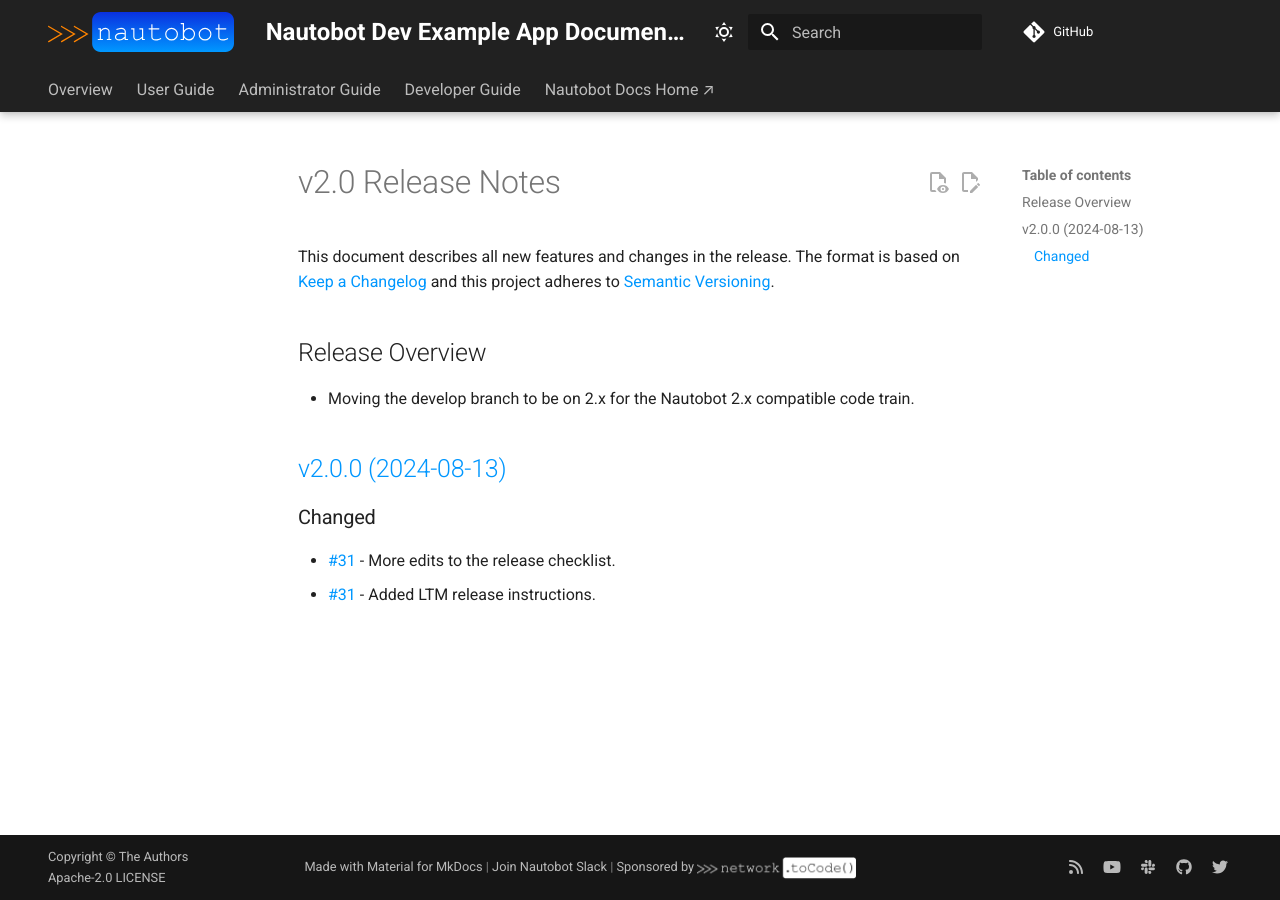
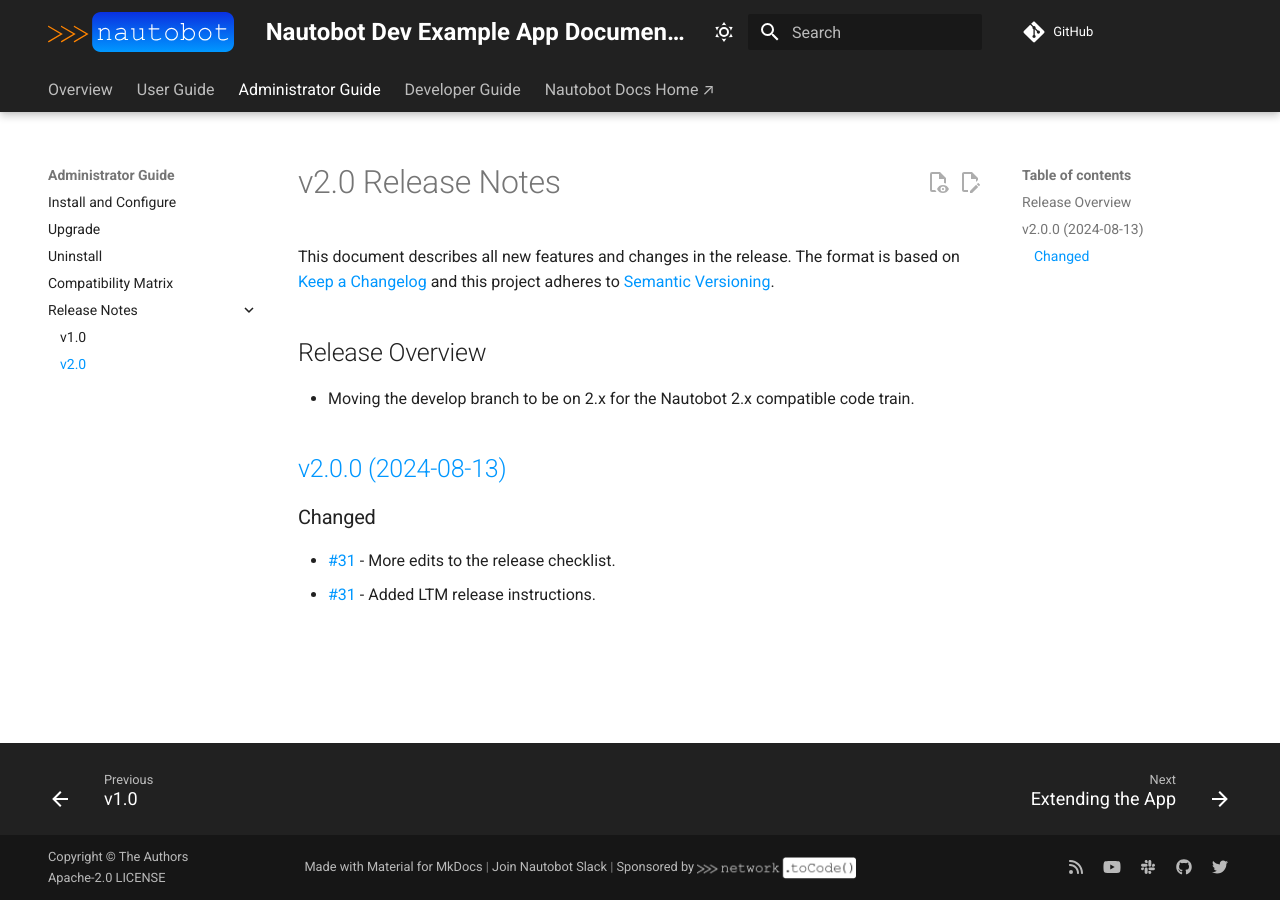
Before and after one commit to nautobot/nautobot-app-dev-example, an MkDocs documentation site: the page built from docs/admin/release_notes/version_2.0.md, in a window 1280 px wide. Built offline with MkDocs 1.6.1 and Material for MkDocs 9.7.7, drawn with Linux system fonts in a browser that asks for light colours; comment, search, counter and statistics services are not loaded; some of the changed lines change nothing that is shown.

Commit message:
Correct yamllint and mkdoc warnings

```diff
--- a/mkdocs.yml
+++ b/mkdocs.yml
@@ -110,7 +110,7 @@
       - Frequently Asked Questions: "user/faq.md"
       - External Interactions: "user/external_interactions.md"
       - Data Models:
-        - Dev Example: "models/dev_example.md"
+          - Dev Example: "models/devexample.md"
   - Administrator Guide:
       - Install and Configure: "admin/install.md"
       - Upgrade: "admin/upgrade.md"
@@ -119,6 +119,7 @@
       - Release Notes:
           - "admin/release_notes/index.md"
           - v1.0: "admin/release_notes/version_1.0.md"
+          - v2.0: "admin/release_notes/version_2.0.md"
   - Developer Guide:
       - Extending the App: "dev/extending.md"
       - Contributing to the App: "dev/contributing.md"
```
